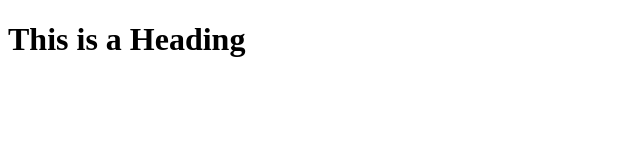
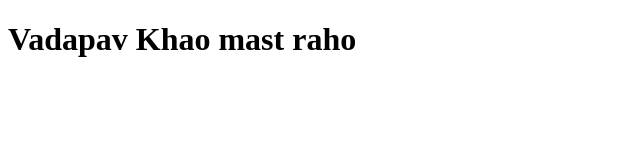
Before and after one commit to NinadPatil20/samplerepo, a plain HTML site: page index.html in a window 1280 px wide. Shown: the whole page, without its empty margins (0-640 px from the left). Drawn offline with Linux system fonts and the light colour scheme.

Commit message:
Update index.html

```diff
--- a/index.html
+++ b/index.html
@@ -5,7 +5,7 @@
 </head>
 <body>
 
-<h1>This is a Heading</h1>
+<h1>Vadapav Khao mast raho</h1>
 
 
 </body>
```
